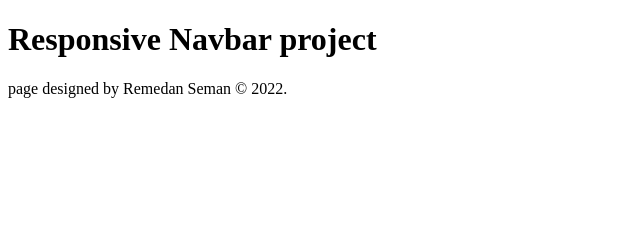
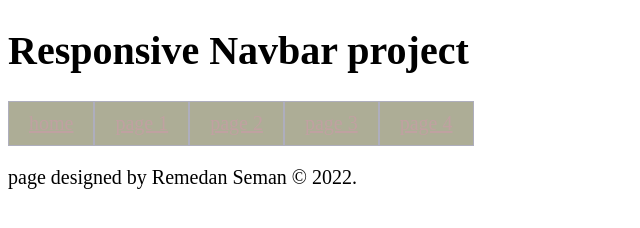
Before and after one commit to rrremedan/Responsive-Navbar-Part-1, a plain HTML site: page index.html in a window 1280 px wide. Shown: the whole page, without its empty margins (0-640 px from the left). Drawn offline with Linux system fonts and the light colour scheme.

```diff
--- a/index.html
+++ b/index.html
@@ -5,10 +5,20 @@
     <meta http-equiv="X-UA-Compatible" content="IE=edge">
     <meta name="viewport" content="width=device-width, initial-scale=1.0">
     <title>Document</title>
+    <link rel="stylesheet" href="styles.css">
 </head>
 <body>
-</head>
+    <header>
         <h1> Responsive Navbar project</h1>
+        <nav>
+            <ul>
+                <li><a href="index.html">home</a></li>
+                <li> <a href="#">page 1</a></li>
+                <li> <a href="#">page 2</a></li>
+                <li><a href="#">page 3 </a></li>
+                <li><a href="#">page 4</a></li>
+            </ul>
+        </nav>
     </header>
     <main>
 
--- /dev/null
+++ b/styles.css
@@ -0,0 +1,20 @@
+body{
+    font-size: 125% ;
+}
+nav ul{
+    list-style-type: none;
+    margin: 0;
+    padding: 0;
+    display: flex;
+}
+nav a {
+    text-align: none;
+    display: block;
+    padding: 0.5em 1em;
+    background-color: rgb(173, 173, 150);
+    color: #c0a1a1;
+    border: 1px solid rgb(174, 174, 189);
+}
+nav a:hover {
+    background-color: rgb(190, 190, 175);
+}
```
Lines whose indentation alone changed are shown as unchanged.
